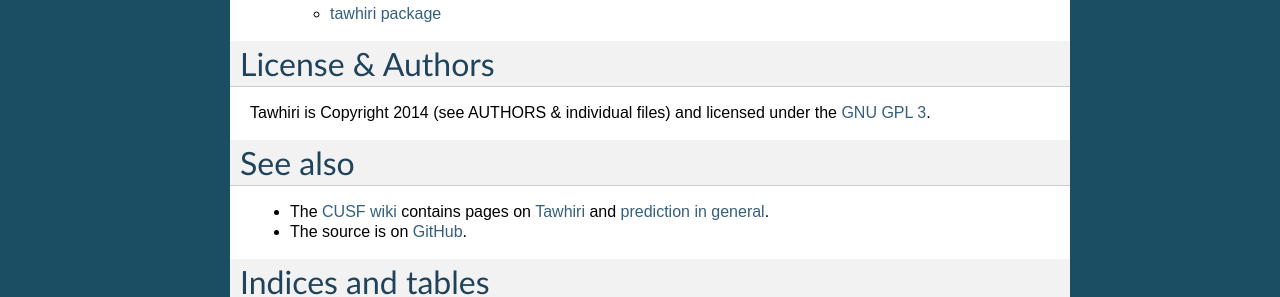
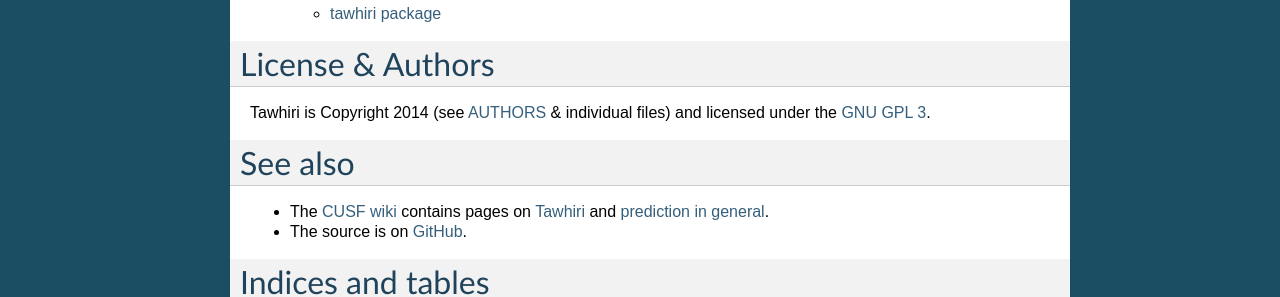
Before and after one commit to cuspaceflight/tawhiri, a Sphinx documentation site: the page built from docs/index.rst, in a window 1280 px wide. Shown: the part 536-833 px from the top of the page. Built offline with Sphinx 7.4.7, drawn with Linux system fonts in a browser that asks for light colours; part of the change alters nothing that is shown.

```diff
--- a/docs/index.rst
+++ b/docs/index.rst
@@ -20,7 +20,7 @@ Contents:
 License & Authors
 =================
 
-Tawhiri is Copyright 2014 (see AUTHORS & individual files) and licensed under the `GNU GPL 3 <http://gplv3.fsf.org/>`_.
+Tawhiri is Copyright 2014 (see `AUTHORS <https://github.com/cuspaceflight/tawhiri/blob/master/AUTHORS>`_ & individual files) and licensed under the `GNU GPL 3 <http://gplv3.fsf.org/>`_.
 
 
 See also
```
